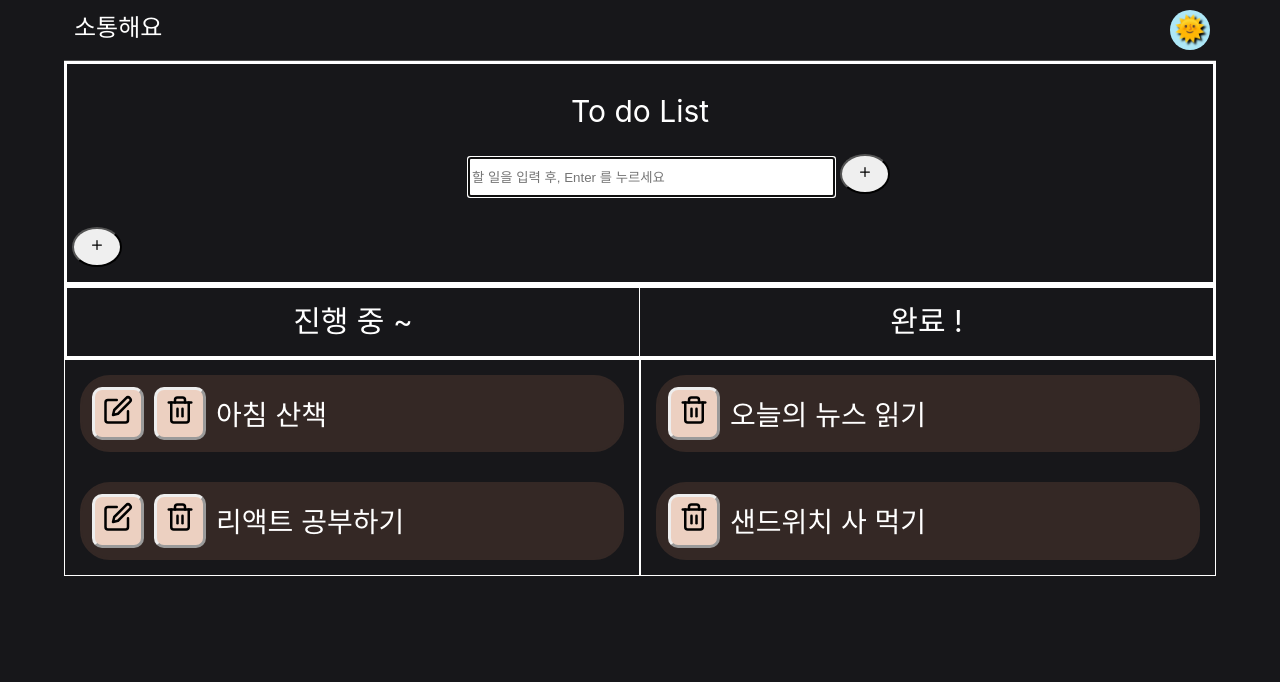
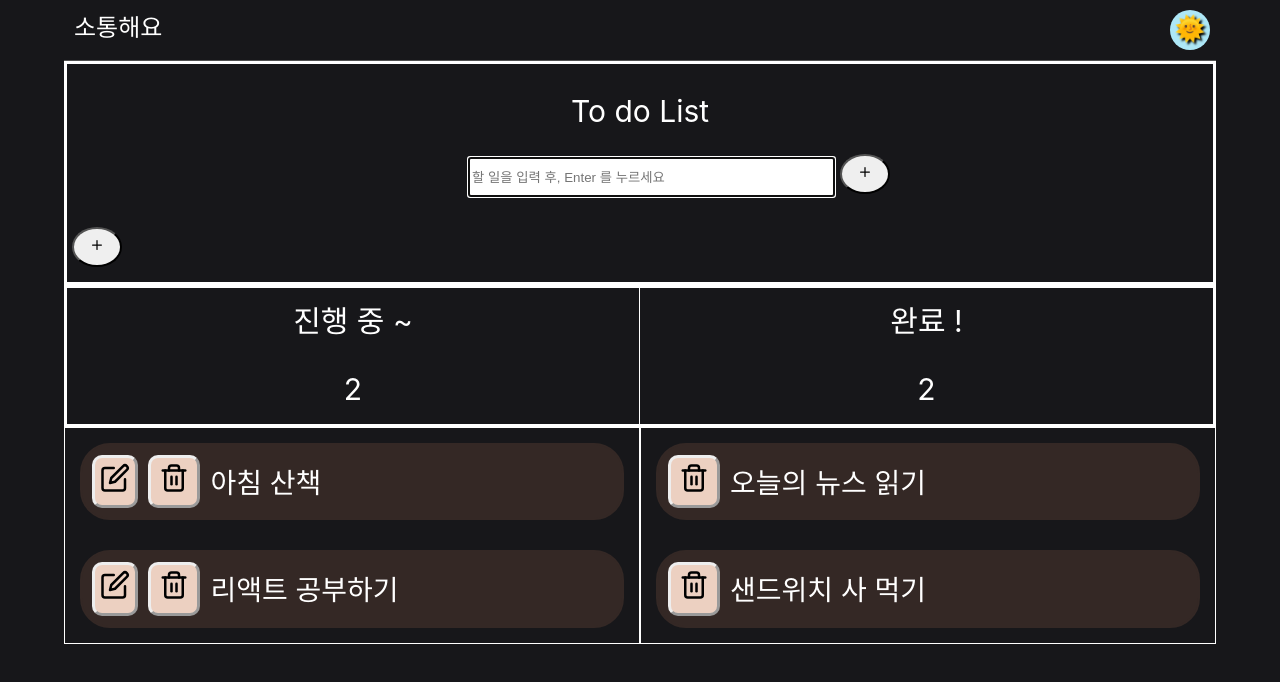
Before and after one commit to GDSC-Daejin/waffle-communicate-fe, a React (Vite) app: page / in a window 1280 px wide. Shown: the top 682 px of the page. Built offline with nearby package versions, Linux system fonts and the light colour scheme.

Commit message:
Refactor : Dividing context

```diff
--- /dev/null
+++ b/src/Context.jsx
@@ -0,0 +1,17 @@
+import React, { createContext, useContext } from "react";
+
+export const TodoStateContext = createContext(null);
+export const TodoDispatchContext = createContext(null);
+export const TodoNextIdContext = createContext(null);
+
+export function useTodoState() {
+  return useContext(TodoStateContext);
+}
+
+export function useTodoDispatch() {
+  return useContext(TodoDispatchContext);
+}
+
+export function useTodoNextId() {
+  return useContext(TodoNextIdContext);
+}
--- a/src/TodoContext.jsx
+++ b/src/TodoContext.jsx
@@ -1,15 +1,15 @@
-import React, { createContext, useReducer, useContext, useRef } from "react";
-
-const TodoStateContext = createContext(null);
-const TodoDispatchContext = createContext(null);
-const TodoNextIdContext = createContext(null);
+import React, { useReducer, useRef } from "react";
+import {
+  TodoStateContext,
+  TodoDispatchContext,
+  TodoNextIdContext,
+} from "./Context";
 
 function todoReducer(state, action) {
   switch (action.type) {
     case "CREATE":
       return state.concat(action.todo);
     case "COMPLETE":
-
       return state.map((todo) =>
         todo.id === action.id ? { ...todo, done: !todo.done } : todo
       );
@@ -18,8 +18,8 @@ function todoReducer(state, action) {
       return state.filter((todo) => todo.id !== action.id);
     case "EDIT":
       return state.map((todo) =>
-      todo.id === action.id ? {...todo, text: action.text} : todo
-    );
+        todo.id === action.id ? { ...todo, text: action.text } : todo
+      );
     default:
       return state;
   }
@@ -42,7 +42,8 @@ const initialTodos = [
 
 export function TodoProvider({ children }) {
   const [state, dispatch] = useReducer(todoReducer, initialTodos);
-  const nextId = useRef(5);
+
+  const nextId = useRef(initialTodos.length + 1);
 
   return (
     <TodoStateContext.Provider value={state}>
@@ -54,15 +55,3 @@ export function TodoProvider({ children }) {
     </TodoStateContext.Provider>
   );
 }
-
-export function useTodoState() {
-  return useContext(TodoStateContext);
-}
-
-export function useTodoDispatch() {
-  return useContext(TodoDispatchContext);
-}
-
-export function useTodoNextId() {
-  return useContext(TodoNextIdContext);
-}
--- a/src/components/Modal.jsx
+++ b/src/components/Modal.jsx
@@ -1,23 +1,7 @@
 import { React, useState } from "react";
 import styled from "styled-components";
 import { FiEdit, FiTrash2 } from "react-icons/fi";
-import { useTodoDispatch } from "../TodoContext";
-
-export const ModalContainer = styled.div``;
-export const ModalBtn = styled.button``;
-const TodoButton = styled.button`
-  padding: 1% 1%;
-  margin-right: 10px;
-  cursor: pointer;
-  transition: all 0.2s ease-in-out;
-  position: relative;
-  background-color: ${(props) => props.theme.buttoncolor};
-  font-size: 30px;
-  border: 3px solid;
-  border-radius: 10px;
-  border-style: outset;
-  width: 10%;
-`;
+import { useTodoDispatch } from "../Context";
 
 export const ModalBackdrop = styled.div`
   width: 100%;
@@ -38,7 +22,7 @@ export const ModalView = styled.div.attrs((props) => ({
   role: "dialog",
 }))`
   width: 50%;
-  height: 50%;
+  height: 25%;
   text-align: center;
   text-decoration: none;
   padding: 0px 0px;
@@ -56,7 +40,7 @@ const Navbar = styled.div`
   border-bottom: 1px solid;
 `;
 const Title = styled.div`
-  margin-left: 10%;
+  margin-left: 5%;
 `;
 const Exit = styled.div`
   margin-right: 5%;
@@ -70,12 +54,28 @@ const Exit = styled.div`
 
 const ModalBody = styled.div``;
 
-const Form = styled.form``;
+const Form = styled.form`
+  margin-top: 10px;
+`;
 const ListAdd = styled.input`
   position: flex;
-  width: 80%;
-  height: 40px;
+  width: 70%;
   margin-bottom: 10px;
+  margin-right: 1%;
+  font-size: 30px;
+  height: 50px;
+`;
+const TodoButton = styled.button`
+  padding: 1% 1%;
+  margin-right: 10px;
+  cursor: pointer;
+  transition: all 0.2s ease-in-out;
+  position: relative;
+  background-color: ${(props) => props.theme.buttoncolor};
+  font-size: 30px;
+  border: 3px solid;
+  border-radius: 10px;
+  border-style: outset;
 `;
 export const Modal = (props) => {
   const [isOpen, setIsOpen] = useState(false);
@@ -106,7 +106,6 @@ export const Modal = (props) => {
     });
   };
   const onToggle = () => {
-
     dispatch({
       type: "COMPLETE",
       id: props.id,
@@ -124,25 +123,22 @@ export const Modal = (props) => {
               <Title>EDIT</Title>
               <Exit onClick={openModalHandler}>&times;</Exit>
             </Navbar>
-            <Form onSubmit={onSubmit}>
-              <ModalBody>
+            <ModalBody>
+              <Form onSubmit={onSubmit}>
                 <ListAdd
                   autoFocus
                   onChange={onChange}
                   value={value}
                   placeholder={props.text}
                 />
-              </ModalBody>
-            </Form>
-            <TodoButton onClick={onSubmit}>
-              수정하기
-            </TodoButton>
-            <TodoButton onClick={onToggle}>
-              완료
-            </TodoButton>
-            <TodoButton onClick={onRemove}>
-              <FiTrash2 />
-            </TodoButton>
+                <TodoButton onClick={onSubmit}>수정하기</TodoButton>
+              </Form>
+
+              <TodoButton onClick={onToggle}>완료</TodoButton>
+              <TodoButton onClick={onRemove}>
+                <FiTrash2 />
+              </TodoButton>
+            </ModalBody>
           </ModalView>
         </ModalBackdrop>
       ) : null}
--- /dev/null
+++ b/src/components/TodoBoard.jsx
@@ -0,0 +1,76 @@
+import { React, useState } from "react";
+import styled from "styled-components";
+import TodoList from "./TodoList";
+import { useTodoDispatch, useTodoState } from "../Context";
+
+const Container_status = styled.div`
+  display: flex;
+  width: 100%;
+  border: 3px solid;
+`;
+const Wrapper_uncomplete = styled.div`
+  border-right: 1px solid;
+  width: 50%;
+`;
+const Wrapper_complete = styled.div`
+  width: 50%;
+`;
+const Status = styled.h1`
+  font-size: 30px;
+  padding: 2% 0px;
+
+  text-align: center;
+`;
+const Container_board = styled.div`
+  display: grid;
+  grid-auto-flow: dense;
+  width: 100%;
+  height: 150%;
+  flex-wrap: wrap;
+  grid-template-columns: repeat(auto-fill, minmax(50%, auto));
+  border: 1px solid;
+`;
+function TodoBoard() {
+  const dispatch = useTodoDispatch();
+  const DraggingOver = (e) => {
+    e.preventDefault();
+    //console.log("Dragging Over now");
+  };
+  const dragDropped = (e) => {
+    //console.log("You have dropped!");
+    const transferedTodoID1 = parseInt(e.dataTransfer.getData("drag_startID"));
+
+    dispatch({
+      type: "COMPLETE",
+      id: transferedTodoID1,
+    });
+  };
+  const todos = useTodoState();
+  const [uncomplete, complete] = [
+    todos.filter((todo) => !todo.done),
+    todos.filter((todo) => todo.done),
+  ];
+  return (
+    <>
+      <Container_status>
+        <Wrapper_uncomplete>
+          <Status>진행 중 ~</Status>
+          <Status>{uncomplete.length}</Status>
+        </Wrapper_uncomplete>
+        <Wrapper_complete>
+          <Status>완료 !</Status>
+          <Status>{complete.length}</Status>
+        </Wrapper_complete>
+      </Container_status>
+      <Container_board
+        droppable
+        onDragOver={(e) => DraggingOver(e)}
+        onDrop={(e) => dragDropped(e)}
+      >
+        <TodoList />
+      </Container_board>
+    </>
+  );
+}
+
+export default TodoBoard;
--- a/src/components/TodoCreate.jsx
+++ b/src/components/TodoCreate.jsx
@@ -1,20 +1,18 @@
 import React, { useState } from "react";
 import styled from "styled-components";
-import { useTodoDispatch, useTodoNextId } from "../TodoContext";
+import { useTodoDispatch, useTodoNextId } from "../Context";
 import { IoIosAdd } from "react-icons/io";
 
-
-const Wrapper1 = styled.div`
+const Todocreate = styled.div`
   padding-top: 25px;
   border-bottom: 1px solid;
   width: 100%;
   padding-bottom: 15px;
   border: 3px solid;
-
 `;
 const Title = styled.h1`
-  align-items : center;
-  text-align : center;
+  align-items: center;
+  text-align: center;
   padding-bottom: 20px;
   font-size: 30px;
   position: flex;
@@ -24,7 +22,6 @@ const Form = styled.form`
   width: 40%;
   padding-bottom: 20px;
   position: flex;
-
 `;
 const ListAdd = styled.input`
   position: flex;
@@ -51,7 +48,8 @@ function TodoCreate() {
   const onChange = (e) => setValue(e.target.value);
   const onSubmit = (e) => {
     e.preventDefault();
-    if (!value ||!value.replace(/\s/g, '').length) return alert("내용을 입력해주세요.");
+    if (!value || !value.replace(/\s/g, "").length)
+      return alert("내용을 입력해주세요.");
 
     dispatch({
       type: "CREATE",
@@ -65,10 +63,9 @@ function TodoCreate() {
     setValue("");
   };
 
-
   return (
     <>
-      <Wrapper1>
+      <Todocreate>
         <Title>To do List</Title>
         <Form onSubmit={onSubmit}>
           <ListAdd
@@ -78,10 +75,14 @@ function TodoCreate() {
             placeholder="할 일을 입력 후, Enter 를 누르세요"
           />
 
-         <Plus ><IoIosAdd/></Plus>
+          <Plus>
+            <IoIosAdd />
+          </Plus>
         </Form>
-        <Plus onClick={onSubmit}><IoIosAdd/></Plus>
-      </Wrapper1>
+        <Plus onClick={onSubmit}>
+          <IoIosAdd />
+        </Plus>
+      </Todocreate>
     </>
   );
 }
--- a/src/components/TodoItem.jsx
+++ b/src/components/TodoItem.jsx
@@ -1,6 +1,6 @@
 import React, { Component } from "react";
 import styled, { css } from "styled-components";
-import { useTodoDispatch } from "../TodoContext";
+import { useTodoDispatch } from "../Context";
 import { FiEdit, FiTrash2 } from "react-icons/fi";
 import Modal from "./Modal";
 
--- a/src/components/TodoList.jsx
+++ b/src/components/TodoList.jsx
@@ -1,8 +1,6 @@
 import React from "react";
-import styled from "styled-components";
 import TodoItem from "./TodoItem";
-import { useTodoState } from "../TodoContext";
-
+import { useTodoState } from "../Context";
 
 function TodoList() {
   const todos = useTodoState();
@@ -17,7 +15,6 @@ function TodoList() {
           key={todo.id}
         />
       ))}
-
     </>
   );
 }
--- a/src/layout/body.jsx
+++ b/src/layout/body.jsx
@@ -1,69 +1,12 @@
 import React from "react";
-import styled from "styled-components";
-//import {Header, Brand, Mode} from "./navbar.styled";
-import TodoList from "../components/TodoList";
 import TodoCreate from "../components/TodoCreate";
-import { useTodoDispatch } from "../TodoContext";
+import TodoBoard from "../components/TodoBoard";
 
-
-const Container1 = styled.div`
-  display: flex;
-  width: 100%;
-  border: 3px solid;
-`;
-const WrapLeft = styled.div`
-  border-right: 1px solid;
-  width: 50%;
-`;
-const WrapRight = styled.div`
-  width: 50%;
-`;
-const Status = styled.h1`
-  font-size: 30px;
-  padding : 2% 0px;
-
-  text-align:center;
-`;
-const Container2 = styled.div`
-  display: grid;
-  grid-auto-flow: dense;
-  width: 100%;
-  height: 150%;
-  flex-wrap: wrap;
-  grid-template-columns: repeat(auto-fill, minmax(50%, auto));
-  border: 1px solid;
-`;
 function Body() {
-  const dispatch = useTodoDispatch();
-  const DraggingOver = (e) => {
-    e.preventDefault();
-    //console.log("Dragging Over now");
-  };
-  const dragDropped = (e) => {
-    //console.log("You have dropped!");
-    const transferedTodoID1 = parseInt(e.dataTransfer.getData("drag_startID"));
-
-    dispatch({
-      type: "COMPLETE",
-      id: transferedTodoID1,
-    });
-  };
   return (
     <>
       <TodoCreate />
-      <Container1>
-        <WrapLeft>
-          <Status>진행 중 ~</Status>
-        </WrapLeft>
-        <WrapRight>
-          <Status>완료 !</Status>
-        </WrapRight>
-      </Container1>
-      <Container2  droppable
-            onDragOver={(e) => DraggingOver(e)}
-            onDrop={(e) => dragDropped(e)}>
-        <TodoList />
-      </Container2>
+      <TodoBoard />
     </>
   );
 }
```
Also changed, not shown: 1 other file (tests, documents, lock files or other folders).
